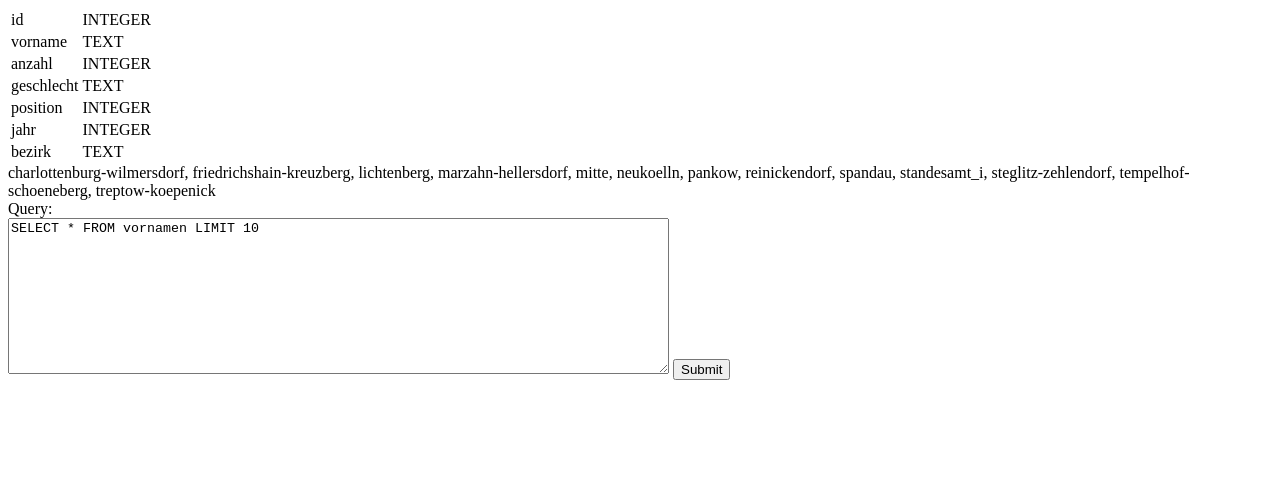
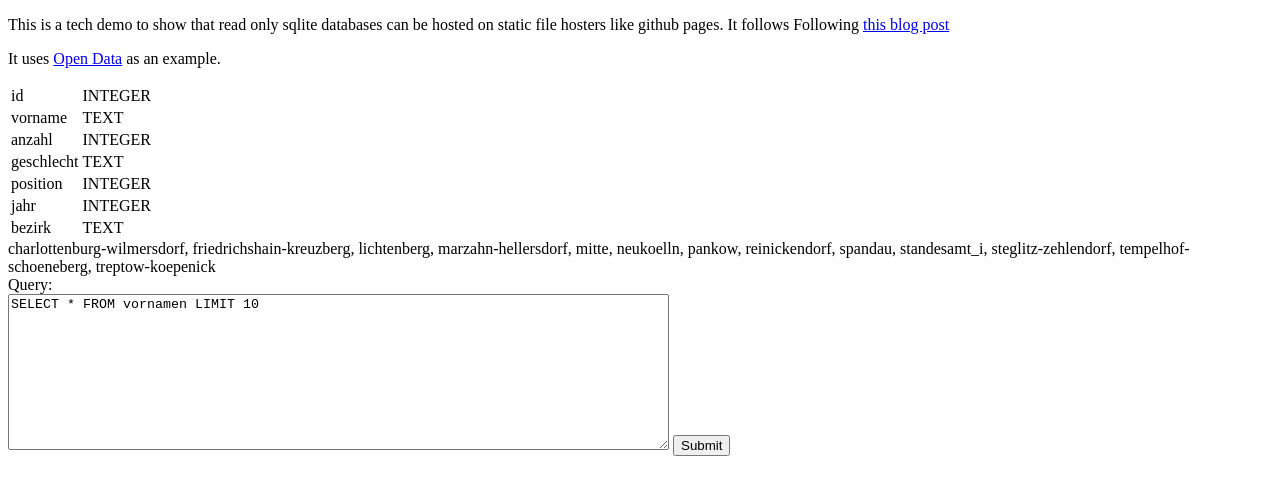
Before and after one commit to PapaBravo/berlin-names, a website built with webpack: page web/src/index.html in a window 1280 px wide. Built offline with nearby package versions, Linux system fonts and the light colour scheme; what sql.js-httpvfs would draw is missing.

Commit message:
Add some documentation

```diff
--- a/web/src/index.html
+++ b/web/src/index.html
@@ -10,6 +10,12 @@
 
 <body>
   <section id="section_introduction">
+    <p>
+      This is a tech demo to show that read only sqlite databases can be hosted on static file hosters like github pages. It follows Following <a href="https://phiresky.github.io/blog/2021/hosting-sqlite-databases-on-github-pages/">this blog post</a>
+    </p>
+    <p>
+      It uses <a href="https://github.com/berlinonline/haeufige-vornamen-berlin">Open Data</a> as an example.
+    </p>
     <div id="database_description"></div>
   </section>
   <div class="query-container">
```
Also changed, not shown: readme.md.
